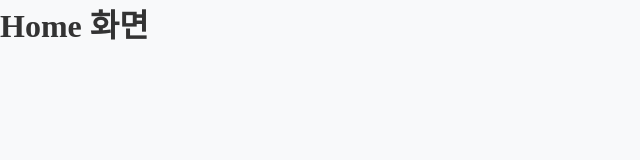
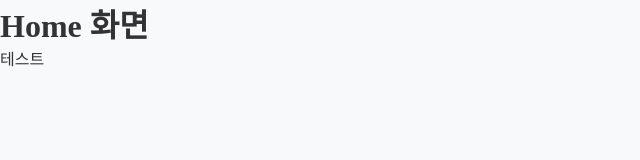
Before and after one commit to NeedTalkKey/bindly_front, a React (Create React App) app: page / in a window 1280 px wide. Shown: the top 160 px of the page, without its empty margins (0-640 px from the left). Built offline with nearby package versions, Linux system fonts and the light colour scheme.

Commit message:
front_#test_Merge test
Merge test

```diff
--- a/src/page/home/Home.jsx
+++ b/src/page/home/Home.jsx
@@ -5,6 +5,7 @@ export const Home = () => {
   return (
     <Common>
       <h1>Home 화면</h1>
+      <p>테스트</p>
     </Common>
   );
 };
```
